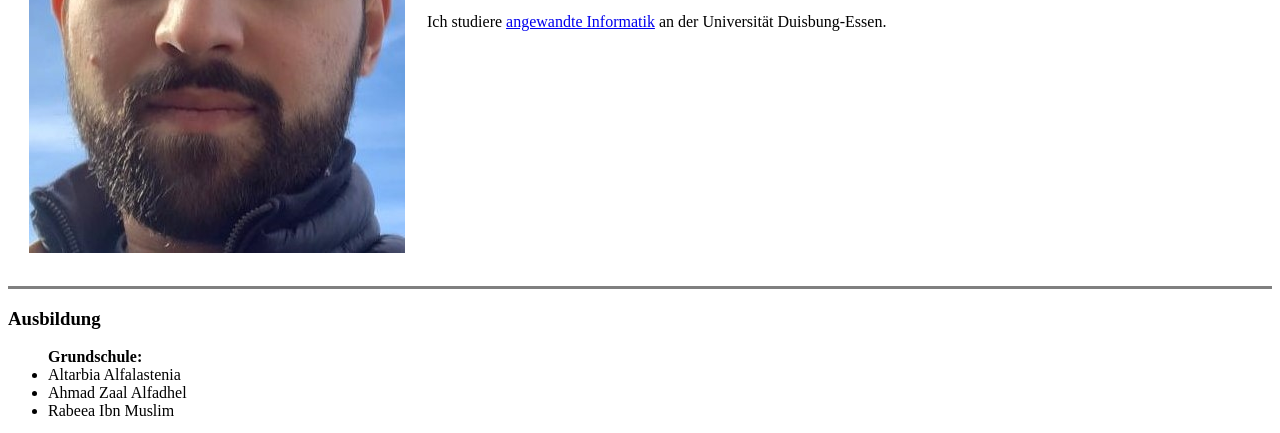
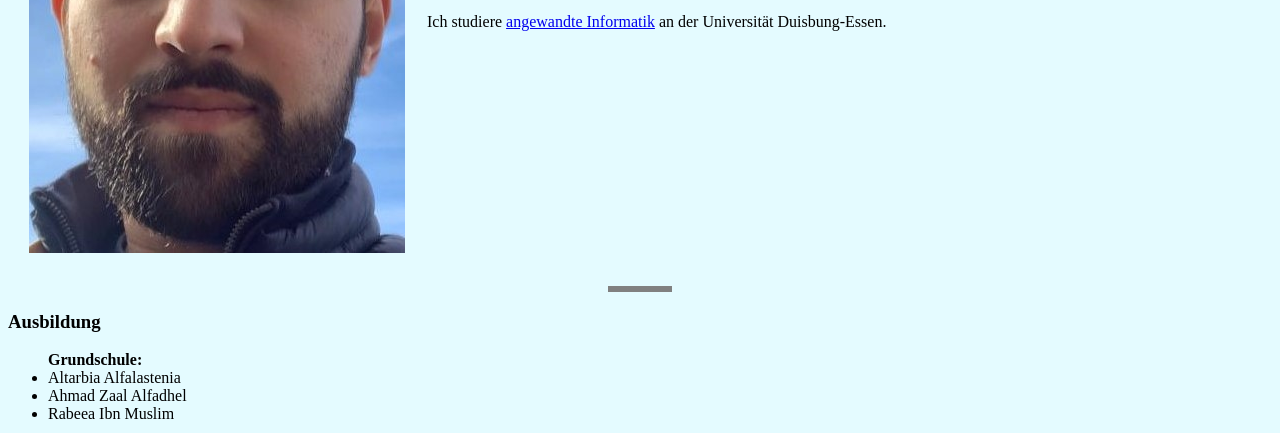
Before and after one commit to YazanKhalilYahya/cv, a plain HTML site: page index.html in a window 1280 px wide. Shown: the part 340-773 px from the top of the page. Drawn offline with Linux system fonts and the light colour scheme.

Commit message:
Add files via upload

```diff
--- a/index.html
+++ b/index.html
@@ -4,10 +4,24 @@
 <head>
   <meta charset="utf-8">
   <title>Yazan's Personal site</title>
+<style media="screen">
+  body {
+    background-color: #E4FBFF;
+  }
+
+  hr {
+    border-style: none;
+    border-top-style: dotted;
+    border-color: grey;
+    border-width: 5px;
+    width: 5%;
+  }
+</style>
 </head>
 <!--image and personal information-->
 
 <body>
+
   <table cellspacing="20">
     <tr>
       <td><img src="images\My_Photo (4).jpeg" alt="Yazan's profile picture"></td>
```
Also changed, not shown: Kontaktdaten.html (+16 -0 lines), hobbies.html (+20 -3 lines).
